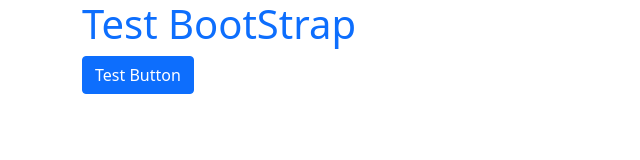
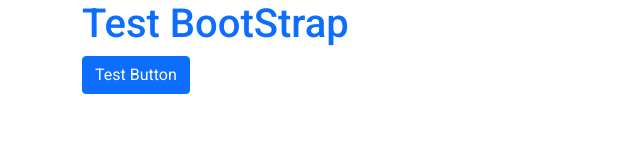
Before and after one commit to kritdev/angular_lab, an Angular app: page / in a window 1280 px wide. Shown: the top 160 px of the page, without its empty margins (0-640 px from the left). Built offline with nearby package versions, Linux system fonts and the light colour scheme.

Commit message:
install material - "ng add @angular/material"

```diff
--- a/angular.json
+++ b/angular.json
@@ -24,6 +24,7 @@
               "src/assets"
             ],
             "styles": [
+              "./node_modules/@angular/material/prebuilt-themes/indigo-pink.css",
               "src/styles.css"
             ],
             "scripts": []
@@ -87,6 +88,7 @@
               "src/assets"
             ],
             "styles": [
+              "./node_modules/@angular/material/prebuilt-themes/indigo-pink.css",
               "src/styles.css"
             ],
             "scripts": []
--- a/package.json
+++ b/package.json
@@ -12,10 +12,12 @@
   "private": true,
   "dependencies": {
     "@angular/animations": "~11.2.1",
+    "@angular/cdk": "^11.2.13",
     "@angular/common": "~11.2.1",
     "@angular/compiler": "~11.2.1",
     "@angular/core": "~11.2.1",
     "@angular/forms": "~11.2.1",
+    "@angular/material": "^11.2.13",
     "@angular/platform-browser": "~11.2.1",
     "@angular/platform-browser-dynamic": "~11.2.1",
     "@angular/router": "~11.2.1",
--- a/src/app/app.module.ts
+++ b/src/app/app.module.ts
@@ -2,13 +2,15 @@ import { NgModule } from '@angular/core';
 import { BrowserModule } from '@angular/platform-browser';
 
 import { AppComponent } from './app.component';
+import { BrowserAnimationsModule } from '@angular/platform-browser/animations';
 
 @NgModule({
   declarations: [
     AppComponent
   ],
   imports: [
-    BrowserModule
+    BrowserModule,
+    BrowserAnimationsModule
   ],
   providers: [],
   bootstrap: [AppComponent]
--- a/src/index.html
+++ b/src/index.html
@@ -6,6 +6,9 @@
   <base href="/">
   <meta name="viewport" content="width=device-width, initial-scale=1">
   <link rel="icon" type="image/x-icon" href="favicon.ico">
+  <link rel="preconnect" href="https://fonts.gstatic.com">
+  <link href="https://fonts.googleapis.com/css2?family=Roboto:wght@300;400;500&display=swap" rel="stylesheet">
+  <link href="https://fonts.googleapis.com/icon?family=Material+Icons" rel="stylesheet">
 </head>
 <body>
   <app-root></app-root>
--- a/src/styles.css
+++ b/src/styles.css
@@ -1,2 +1,4 @@
 /* You can add global styles to this file, and also import other style files */
 @import 'bootstrap/dist/css/bootstrap.css';
+html, body { height: 100%; }
+body { margin: 0; font-family: Roboto, "Helvetica Neue", sans-serif; }
```
Also changed, not shown: 1 other file (tests, documents, lock files or other folders).
